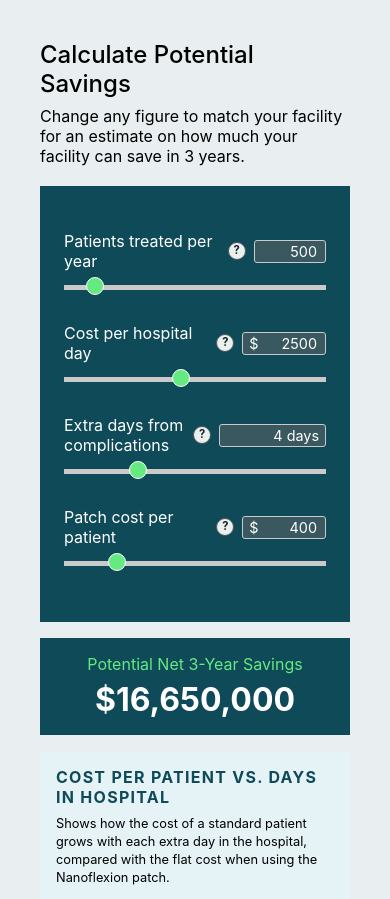
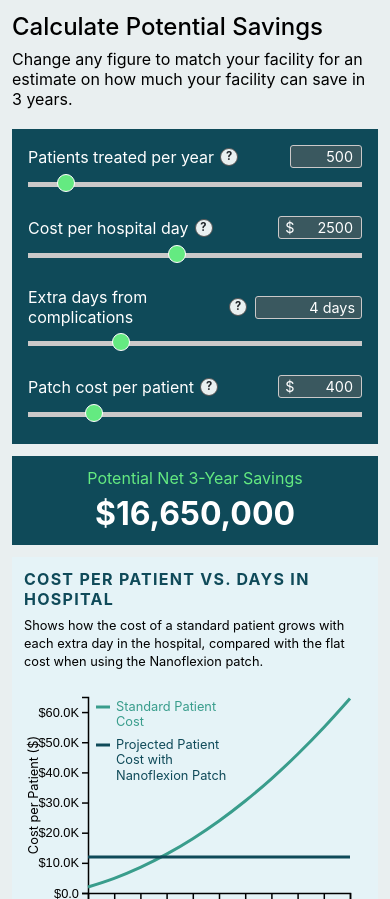
Before and after one commit to Nanoflexion/IFSA-Cost-Benefit-Calculator, a website built with Vite: page index.html in a window 390 px wide. Shown: the top 899 px of the page. Built offline with nearby package versions, Linux system fonts and the light colour scheme.

Commit message:
Modified line chart for mobile

```diff
--- a/src/calculator-element.ts
+++ b/src/calculator-element.ts
@@ -143,8 +143,10 @@ export class NanoflexionCalculator extends LitElement {
       --accent: #64ea81;
       font-family: ${unsafeCSS(FONT_STACK)};
       color: var(--text);
+      container-type: inline-size;
+      max-width: 100%;
     }
-    .calc { container-type: inline-size; background: var(--bg); padding: 24px; box-sizing: border-box }
+    .calc { background: var(--bg); padding: 24px; box-sizing: border-box }
     h1 { margin: 0 0 8px; font-size: 1.5rem; font-weight: 500; }
     .sub { margin: 0 0 20px; font-size: 1rem; }
     .grid { display: grid; grid-template-columns: minmax(0, 5fr) minmax(0, 6fr); gap: 16px; align-items: start; }
@@ -185,8 +187,11 @@ export class NanoflexionCalculator extends LitElement {
              border-radius: 6px; font: inherit; cursor: pointer; }
 
     @container (max-width: 720px) {
-      .grid { grid-template-columns: 1fr; }
-      .calc { padding: 16px; }
+      .calc { padding: 12px; }
+      .grid { grid-template-columns: minmax(0, 1fr); gap: 12px; }
+      .panel { padding: 16px; gap: 18px; }
+      .card { padding: 12px; }
+      .right { gap: 12px; }
     }
 
   .label-group { display: flex; align-items: center; gap: 6px; }
--- a/src/chart-base.ts
+++ b/src/chart-base.ts
@@ -30,6 +30,13 @@ export abstract class ChartBase extends LitElement {
       display: none; position: absolute; pointer-events: none; z-index: 2;
       background: #fff; border: 1px solid #0f4a59; padding: 6px 8px;
       font-size: 0.8rem; line-height: 1.4; white-space: pre-line; border-radius: 6px;
+    }
+    svg text.lbl-standard,
+    svg text.lbl-flat {
+      paint-order: stroke;
+      stroke: #e9f4f8;        /* match the card background */
+      stroke-width: 3px;
+      stroke-linejoin: round;
     }
   `;
 
--- a/src/cost-line-chart.ts
+++ b/src/cost-line-chart.ts
@@ -9,6 +9,17 @@ import { COLORS, SETTINGS } from './config';
 import { money, moneyCompact } from './formulas';
 
 export interface Point { day: number; value: number }
+
+function splitLabel(text: string, maxChars: number): string[] {
+  const lines: string[] = [];
+  let cur = '';
+  for (const word of text.split(/\s+/)) {
+    if (cur && (cur + ' ' + word).length > maxChars) { lines.push(cur); cur = word; }
+    else cur = (cur + ' ' + word).trim();
+  }
+  if (cur) lines.push(cur);
+  return lines;
+}
 
 @customElement('cost-line-chart')
 export class CostLineChart extends ChartBase {
@@ -66,16 +77,54 @@ export class CostLineChart extends ChartBase {
       .attr('stroke', COLORS.patchLine).attr('stroke-width', 3)
       .transition().duration(300).attr('y1', d => y(d)).attr('y2', d => y(d));
 
-    // Line labels
+    // Line label
+    const narrow = w < 480;
+    const maxChars = Math.max(12, Math.floor((w - m.left - m.right) * 0.5 / 6.5));
     const mid = this.curve[Math.floor(this.curve.length * 0.6)];
-    svg.selectAll<SVGTextElement, number>('text.lbl-standard').data([0]).join('text')
-      .attr('class', 'lbl-standard').attr('text-anchor', 'end')
-      .attr('x', x(mid.day) - 8).attr('y', y(mid.value) - 10)
-      .style('fill', COLORS.standardLine).text(this.standardLabel);
-    svg.selectAll<SVGTextElement, number>('text.lbl-flat').data([0]).join('text')
-      .attr('class', 'lbl-flat').attr('text-anchor', 'end')
-      .attr('x', w - m.right).attr('y', y(this.flatLine) + 18)
-      .style('fill', COLORS.patchLine).text(this.flatLabel);
+
+    const drawLabel = (cls: string, show: boolean, x0: number, y0: number, text: string, color: string) => {
+      const t = svg.selectAll<SVGTextElement, number>(`text.${cls}`)
+        .data(show ? [0] : []).join('text')
+        .attr('class', cls)
+        .attr('text-anchor', 'end')
+        .attr('x', x0).attr('y', y0)
+        .style('fill', color);
+      t.selectAll('tspan')
+        .data(splitLabel(text, maxChars))
+        .join('tspan')
+        .attr('x', x0)
+        .attr('dy', (_, i) => (i === 0 ? 0 : '1.2em'))
+        .text(d => d);
+    };
+
+    drawLabel('lbl-standard', !narrow, x(mid.day) - 8, y(mid.value) - 10, this.standardLabel, COLORS.standardLine);
+    drawLabel('lbl-flat', !narrow, w - m.right, y(this.flatLine) + 18, this.flatLabel, COLORS.patchLine);
+
+    // Replaces labels with a legend for smaller screens
+    const legend = svg.selectAll<SVGGElement, number>('g.legend').data([0]).join('g')
+      .attr('class', 'legend')
+      .style('pointer-events', 'none');
+    legend.selectAll('*').remove();
+
+    if (narrow) {
+      let yy = m.top + 4;
+      [
+        { text: this.standardLabel, color: COLORS.standardLine },
+        { text: this.flatLabel, color: COLORS.patchLine },
+      ].forEach(item => {
+        const lines = splitLabel(item.text, maxChars);
+        legend.append('line')
+          .attr('x1', m.left + 8).attr('x2', m.left + 22)
+          .attr('y1', yy + 6).attr('y2', yy + 6)
+          .attr('stroke', item.color).attr('stroke-width', 3);
+        const t = legend.append('text')
+          .attr('x', m.left + 28).attr('y', yy + 10)
+          .style('fill', item.color);
+        lines.forEach((l, i) =>
+          t.append('tspan').attr('x', m.left + 28).attr('dy', i === 0 ? 0 : '1.2em').text(l));
+        yy += lines.length * 15 + 8;
+      });
+    }
 
     // Hover readout
     const guide = svg.selectAll<SVGLineElement, number>('line.guide').data([0]).join('line')
```
Also changed, not shown: index.html (+1 -0 lines).
